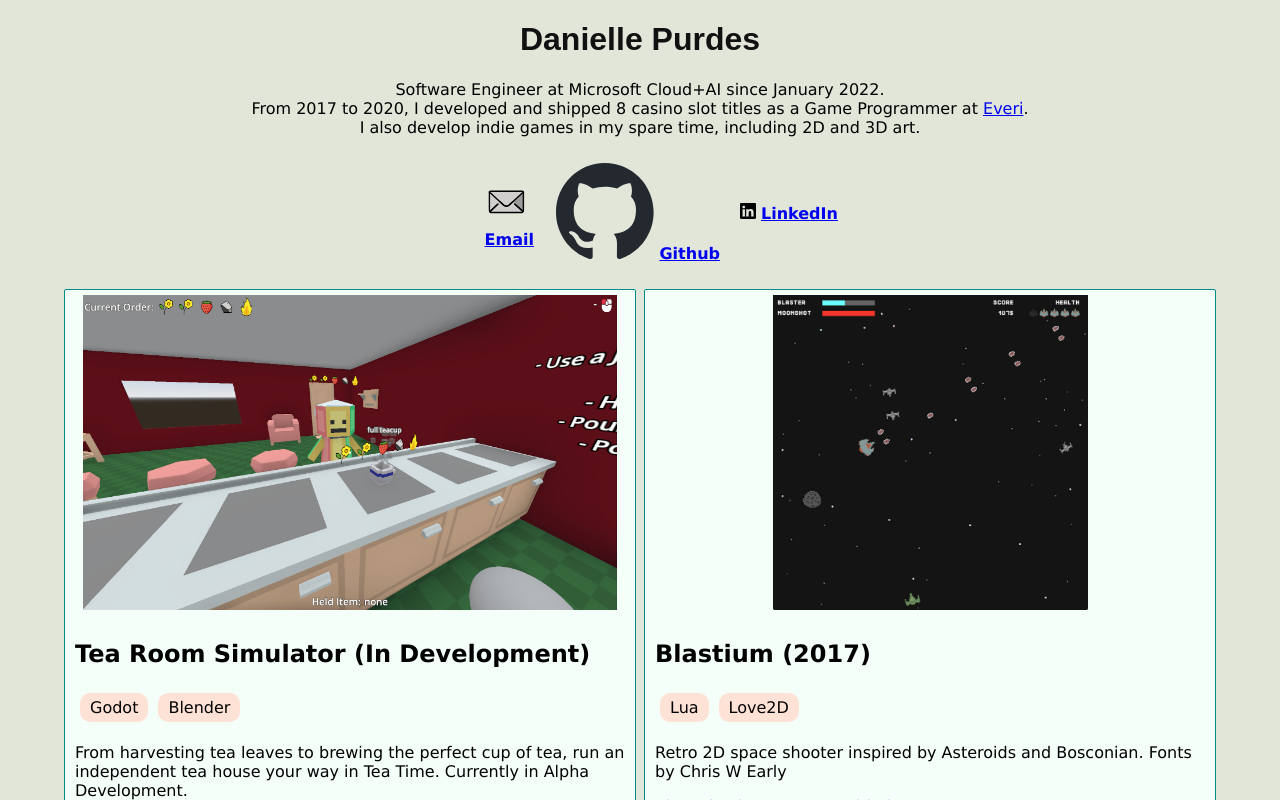
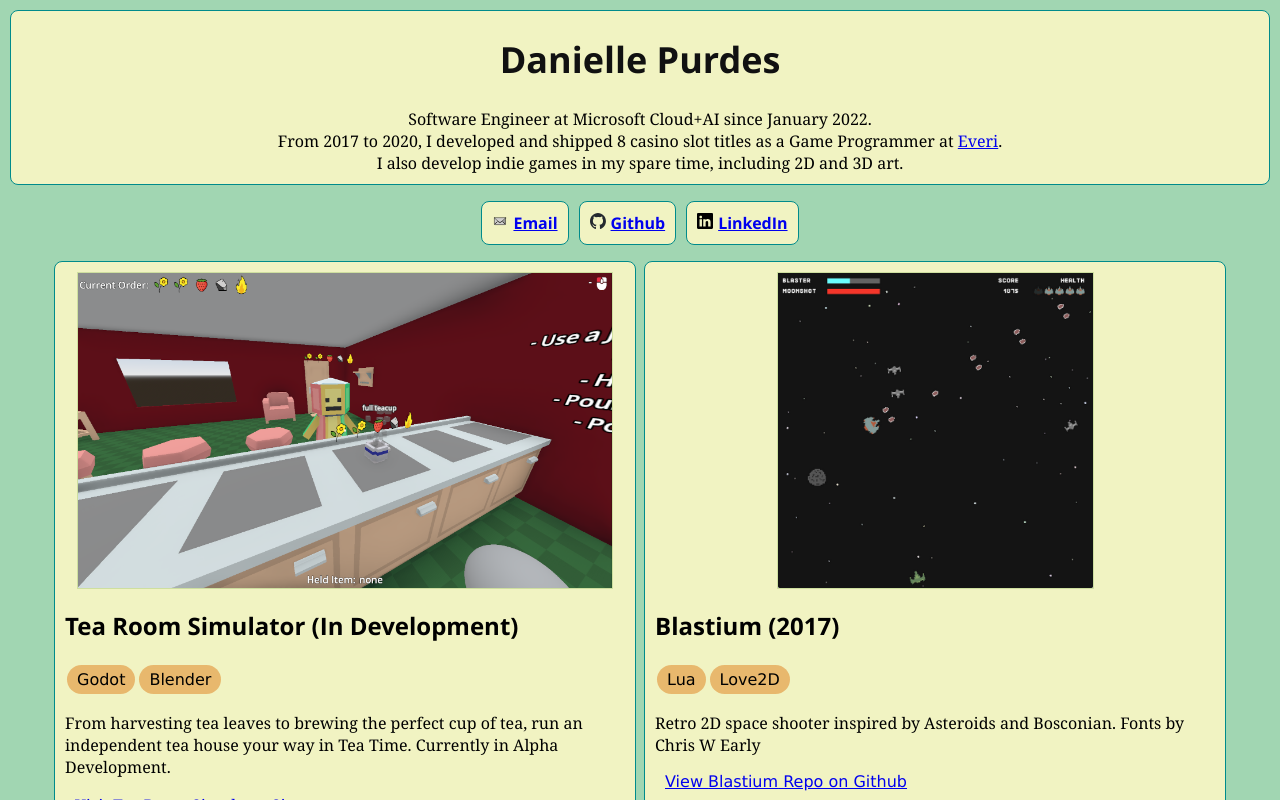
Before and after one commit to danipurdes/danipurdes.github.io, a React (Create React App) app: page / in a window 1280 px wide. Shown: the top 800 px of the page. Built offline with nearby package versions, Linux system fonts and the light colour scheme; grey boxes are pictures that could not be loaded.

Commit message:
Clean up border styles, new color palette, integrate Open Sans Bold

```diff
--- a/src/index.css
+++ b/src/index.css
@@ -1,28 +1,43 @@
-code {
-  font-family: source-code-pro, Menlo, Monaco, Consolas, 'Courier New',
-    monospace;
+@font-face {
+  font-family: 'open_sansbold';
+  src: url('media/fonts/opensans-bold/opensans-bold-webfont.woff2') format('woff2'),
+       url('media/fonts/opensans-bold/opensans-bold-webfont.woff') format('woff');
+  font-weight: normal;
+  font-style: normal;
 }
 
 body {
-  background-color: oklch(0.918003 0.0186 123.72);
+  background-color: #A1D6B2;
   font-family: Verdana;
+  margin: 0;
+  padding: 0;
+}
+
+.border-box {
+  background-color: #F1F3C2;
+  border: #008B8B solid;
+  border-width: 1px;
+  border-radius: 8px;
 }
 
 /* Header */
 .header {
-  margin: auto;
-  width: 100%;
+  margin: 10px;
   text-align: center;
+  background-color: #F1F3C2;
+  padding-bottom: 10px;
 }
 
 .header h1 {
   color: #111;
-  font-family: Arial;
+  font-family: "open_sansbold";
+  font-size: 36px;
 }
 
 .header p {
   margin: auto;
-  max-width: 75%;
+  max-width: 85%;
+  font-family: Georgia, 'Times New Roman', Times, serif;
 }
 
 /* Navigation */
@@ -32,19 +47,25 @@
   margin-bottom: 1em;
 }
 
-
-.nav-links img {
-  padding-right: 5px;
+.nav-links {
+  padding: 0;
 }
 
 .nav-links li {
   list-style-type: none;
   display: inline-block;
-  margin: 10px;
-  padding: 0px;
-  font-weight: bold;
+  margin: 0px 5px;
+  padding: 10px;
   color: black;
   vertical-align: middle;
+  font-family: "open_sansbold";
+}
+
+.nav-links img {
+  padding-right: 5px;
+  width: 16px;
+  height: 16px;
+  vertical-align: baseline;
 }
 
 /* Portfolio Entries */
@@ -59,41 +80,50 @@
   flex-grow: 1;
   flex-shrink: 0;
   flex-basis: 1;
-  background-color: #F5FFFA;
-  border-style: solid;
-  border-width: 1px;
-  border-color: #008B8B;
-  border-radius: 2px;
+  background-color: #F1F3C2;
   min-width: 552px;
   max-width: 570px;
-  padding-top: 5px;
+  padding: 10px 5px 5px;
 }
 
 .portfolio-media {
   display: block;
   height: 315px;
   margin: auto;
+  border: #CEDF9F solid 1px;
 }
 
 .portfolio-text {
-  background-color: #F5FFFA;
-  padding: 5px;
-  margin: 5px;
+  margin: 0px 5px 10px;
+}
+
+.portfolio-text h2 {
+  font-family: 'open_sansbold';
+}
+
+.portfolio-text p {
+  font-family: Georgia, 'Times New Roman', Times, serif;
+}
+
+.portfolio-text a {
+  margin: 10px;
 }
 
 .tag-list {
-  margin: 5px 0;
+  margin: 0;
   padding: 0;
 }
 
 .tag {
   display: inline-block;
-  background-color: #FFE2D6;
-  border-radius: 10px;
+  background-color: #E8B86D;
+  border-radius: 15px;
   padding: 5px 10px;
-  margin: 5px;
+  margin: 2px;
 }
 
+/* Footer */
 .footer {
   text-align: center;
+  margin: 10px;
 }
```
